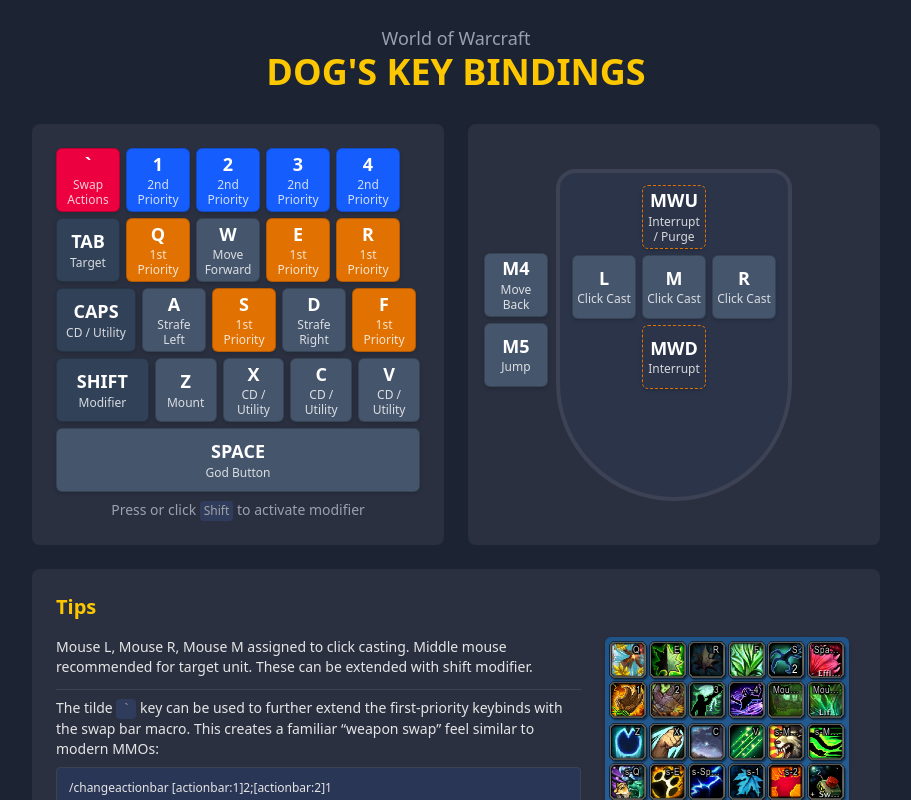
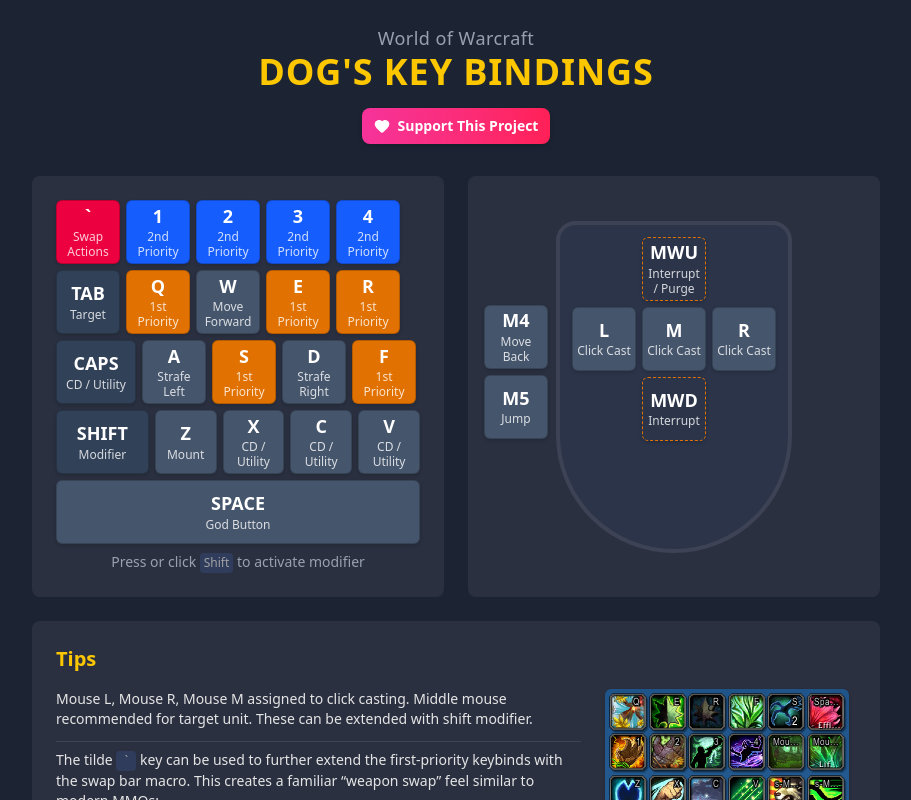
Before and after one commit to merthanmerter/wow-keybinds, a Next.js app: page / in a window 1280 px wide. Shown: the top 800 px of the page, without its empty margins (184-1095 px from the left). Built offline with nearby package versions, Linux system fonts and the light colour scheme.

Commit message:
donation button integrated

```diff
--- a/src/app/page.tsx
+++ b/src/app/page.tsx
@@ -1,5 +1,6 @@
 import Image from "next/image";
 import { AdBanner } from "@/components/ad-banner";
+import { DonateButton } from "@/components/donate-button";
 import { KeyLayouts } from "@/components/key-layouts";
 import { KeybindsTable } from "@/components/keybinds-table";
 import { Kbd } from "@/components/ui/kbd";
@@ -17,10 +18,15 @@
 				/> */}
 
 				<div className="text-center mb-8">
-					<h2 className="text-lg text-gray-400">World of Warcraft</h2>
-					<h1 className="text-4xl font-bold text-yellow-400 mb-2 uppercase">
+					<h2 className="text-lg text-gray-400 text-center tracking-wide">
+						World of Warcraft
+					</h2>
+					<h1 className="text-4xl font-bold text-yellow-400 mb-2 uppercase text-center tracking-wide">
 						Dog's Key Bindings
 					</h1>
+					<div className="mt-4 flex justify-center">
+						<DonateButton />
+					</div>
 				</div>
 
 				<div className="grid md:grid-cols-2 gap-6">
--- /dev/null
+++ b/src/components/donate-button.tsx
@@ -0,0 +1,25 @@
+import { Heart } from "lucide-react";
+import Link from "next/link";
+import { Button } from "./ui/button";
+
+interface DonateButtonProps {
+	href?: string;
+	className?: string;
+}
+
+export function DonateButton({
+	href = "https://buymeacoffee.com/wowkeybindings",
+	className = "",
+}: DonateButtonProps) {
+	return (
+		<Button
+			className={`inline-flex items-center gap-2 px-4 py-2 bg-gradient-to-r from-pink-500 to-rose-500 hover:from-pink-600 hover:to-rose-600 text-white font-semibold rounded-lg shadow-lg hover:shadow-xl transition-colors duration-500 ${className}`}
+			asChild
+		>
+			<Link href={href} target="_blank" rel="noopener noreferrer">
+				<Heart className="w-5 h-5" fill="currentColor" />
+				<span>Support This Project</span>
+			</Link>
+		</Button>
+	);
+}
```
